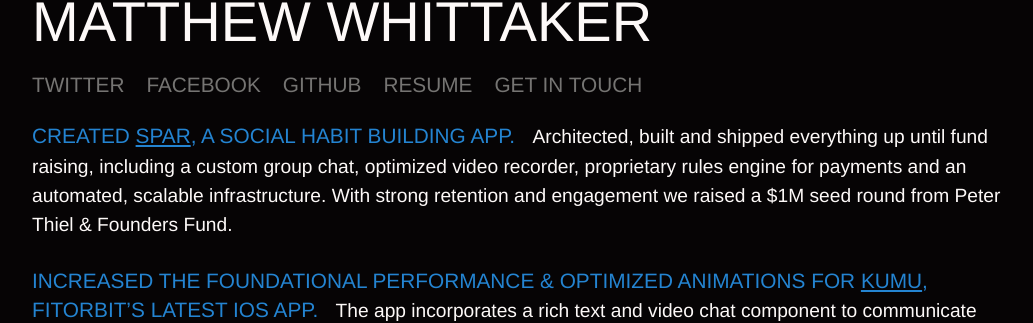
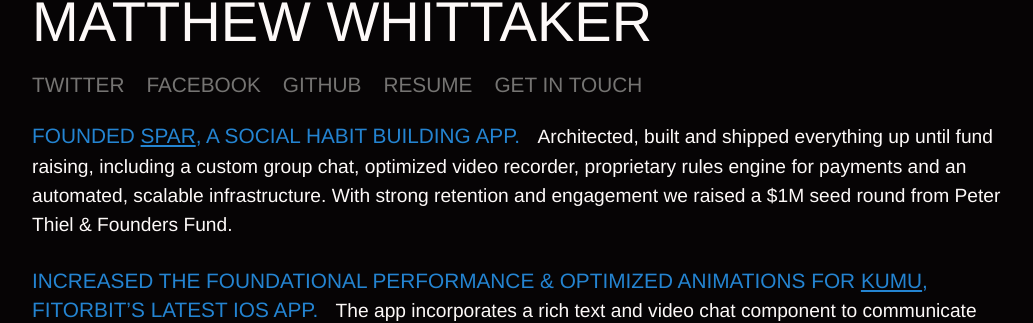
Before and after one commit to mwhitt/mwhittaker.com, a Jekyll site: the page built from index.html, in a window 1280 px wide. Shown: the part 474-797 px from the top of the page, without its empty margins (123-1156 px from the left). Built offline with Jekyll 4.4.1, drawn with Linux system fonts in a browser that asks for light colours.

Commit message:
More copy updates

```diff
--- a/index.html
+++ b/index.html
@@ -28,7 +28,7 @@
 
 <div class="row">
   <div class="large-12 columns experience">
-    <h3>Created <a href="https://getspar.com/" target="_blank">Spar</a>, a social habit building app. &nbsp; <small>Architected, built and shipped everything up until fund raising, including a custom group chat, optimized video recorder, proprietary rules engine for payments and an automated, scalable infrastructure. With strong retention and engagement we raised a $1M seed round from Peter Thiel &amp; Founders Fund.</small></h3>
+    <h3>Founded <a href="https://getspar.com/" target="_blank">Spar</a>, a social habit building app. &nbsp; <small>Architected, built and shipped everything up until fund raising, including a custom group chat, optimized video recorder, proprietary rules engine for payments and an automated, scalable infrastructure. With strong retention and engagement we raised a $1M seed round from Peter Thiel &amp; Founders Fund.</small></h3>
   </div>
 </div>
 
```
